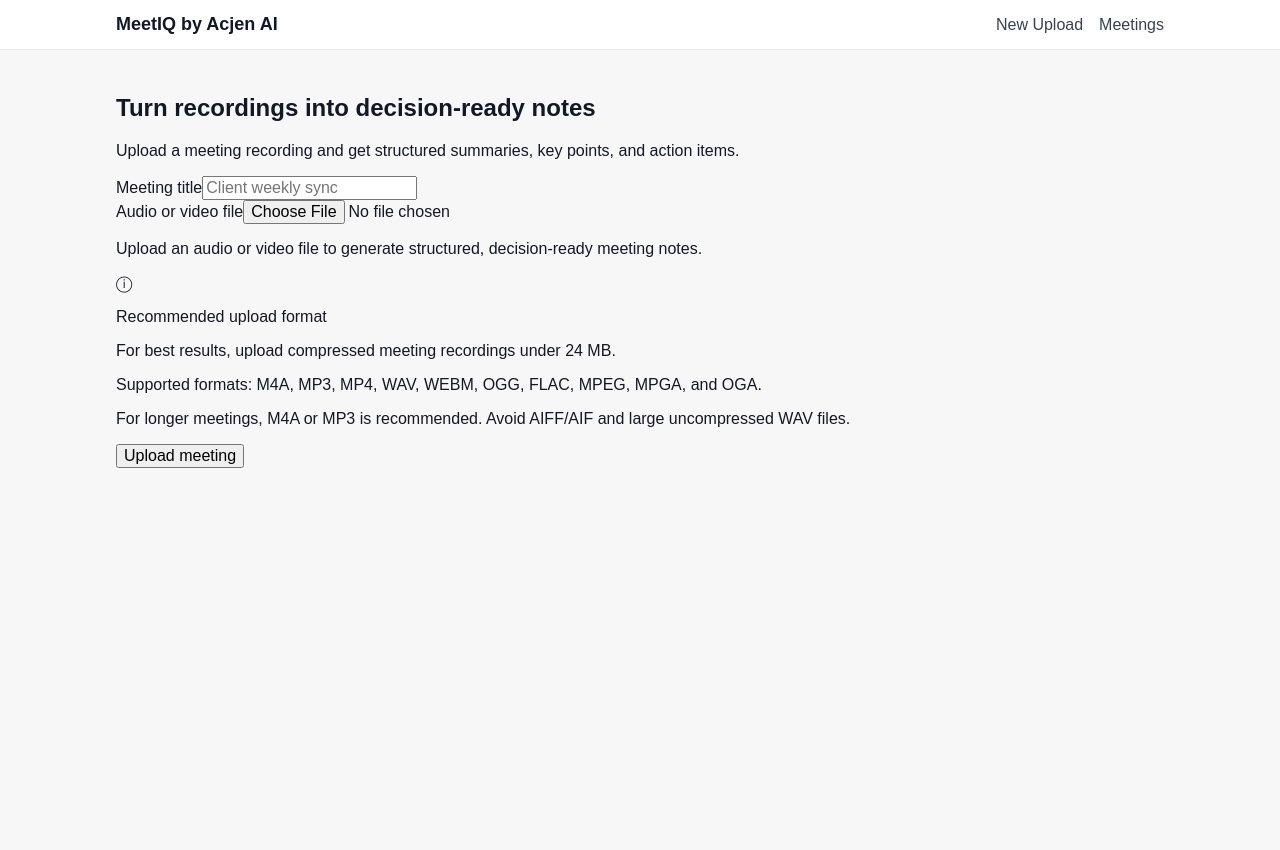
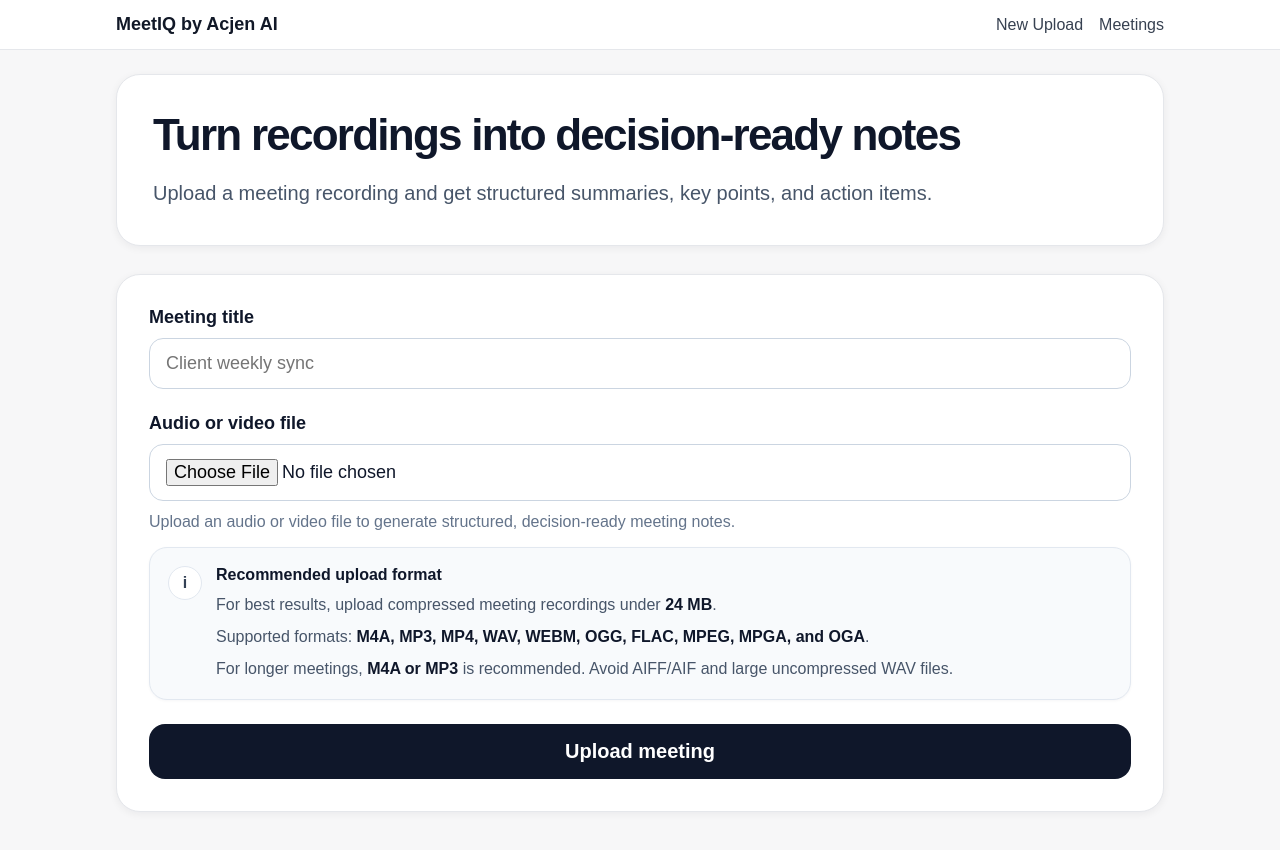
Before and after one commit to drlalitasaharan/meeting-notes-assistant, a Next.js app in the folder frontend/: page /upload in a window 1280 px wide. Before the commit the page ends 800 px from the top, so only its background shows below. Built offline with nearby package versions, Linux system fonts and the light colour scheme; no server answers.

Commit message:
Use inline styling for upload page

```diff
--- a/frontend/app/upload/page.tsx
+++ b/frontend/app/upload/page.tsx
@@ -37,6 +37,31 @@
 
   return null;
 }
+
+const cardStyle = {
+  background: "#ffffff",
+  border: "1px solid #e5e7eb",
+  borderRadius: 24,
+  boxShadow: "0 2px 8px rgba(15, 23, 42, 0.06)",
+};
+
+const inputStyle = {
+  width: "100%",
+  border: "1px solid #cbd5e1",
+  borderRadius: 14,
+  padding: "14px 16px",
+  fontSize: 18,
+  color: "#0f172a",
+  boxSizing: "border-box" as const,
+};
+
+const labelStyle = {
+  display: "block",
+  marginBottom: 10,
+  fontSize: 18,
+  fontWeight: 800,
+  color: "#0f172a",
+};
 
 export default function UploadPage() {
   const router = useRouter();
@@ -84,20 +109,35 @@
   }
 
   return (
-    <main className="mx-auto max-w-5xl px-6 py-10">
-      <section className="rounded-3xl border border-slate-200 bg-white p-8 shadow-sm">
-        <h1 className="text-4xl font-bold tracking-tight text-slate-950">
+    <div style={{ display: "grid", gap: 28 }}>
+      <section style={{ ...cardStyle, padding: 36 }}>
+        <h1
+          style={{
+            margin: 0,
+            fontSize: 44,
+            lineHeight: 1.1,
+            letterSpacing: "-0.04em",
+            color: "#0f172a",
+          }}
+        >
           Turn recordings into decision-ready notes
         </h1>
-        <p className="mt-4 text-lg text-slate-600">
+        <p
+          style={{
+            margin: "18px 0 0",
+            fontSize: 20,
+            lineHeight: 1.6,
+            color: "#475569",
+          }}
+        >
           Upload a meeting recording and get structured summaries, key points, and action items.
         </p>
       </section>
 
-      <section className="mt-8 rounded-3xl border border-slate-200 bg-white p-8 shadow-sm">
-        <form onSubmit={handleSubmit} className="space-y-6">
+      <section style={{ ...cardStyle, padding: 32 }}>
+        <form onSubmit={handleSubmit} style={{ display: "grid", gap: 24 }}>
           <div>
-            <label htmlFor="title" className="block text-lg font-bold text-slate-950">
+            <label htmlFor="title" style={labelStyle}>
               Meeting title
             </label>
             <input
@@ -105,13 +145,13 @@
               name="title"
               value={title}
               onChange={(event) => setTitle(event.target.value)}
-              className="mt-3 w-full rounded-2xl border border-slate-300 px-4 py-4 text-lg text-slate-950"
+              style={inputStyle}
               placeholder="Client weekly sync"
             />
           </div>
 
           <div>
-            <label htmlFor="file" className="block text-lg font-bold text-slate-950">
+            <label htmlFor="file" style={labelStyle}>
               Audio or video file
             </label>
             <input
@@ -120,38 +160,64 @@
               type="file"
               accept=".flac,.m4a,.mp3,.mp4,.mpeg,.mpga,.oga,.ogg,.wav,.webm,audio/flac,audio/mp4,audio/mpeg,audio/ogg,audio/wav,audio/webm,video/mp4,video/webm"
               onChange={(event) => setFile(event.target.files?.[0] ?? null)}
-              className="mt-3 w-full rounded-2xl border border-slate-300 px-4 py-4 text-lg text-slate-950"
+              style={inputStyle}
             />
-            <p className="mt-3 text-slate-500">
+            <p style={{ margin: "12px 0 0", color: "#64748b", fontSize: 16 }}>
               Upload an audio or video file to generate structured, decision-ready meeting notes.
             </p>
-            <div className="mt-4 rounded-2xl border border-slate-200 bg-slate-50 px-5 py-4 text-sm text-slate-600 shadow-sm">
-              <div className="flex items-start gap-3">
-                <div className="mt-0.5 flex h-8 w-8 shrink-0 items-center justify-center rounded-full bg-white text-base shadow-sm">
-                  ⓘ
+
+            <div
+              style={{
+                marginTop: 16,
+                border: "1px solid #e2e8f0",
+                background: "#f8fafc",
+                borderRadius: 18,
+                padding: 18,
+                boxShadow: "0 1px 3px rgba(15, 23, 42, 0.04)",
+              }}
+            >
+              <div style={{ display: "flex", gap: 14, alignItems: "flex-start" }}>
+                <div
+                  style={{
+                    width: 34,
+                    height: 34,
+                    borderRadius: "50%",
+                    background: "#ffffff",
+                    border: "1px solid #e2e8f0",
+                    display: "flex",
+                    alignItems: "center",
+                    justifyContent: "center",
+                    color: "#334155",
+                    fontWeight: 800,
+                    flexShrink: 0,
+                  }}
+                >
+                  i
                 </div>
-                <div className="space-y-2">
-                  <p className="font-bold text-slate-900">Recommended upload format</p>
-                  <p className="leading-6">
+                <div>
+                  <p style={{ margin: 0, fontWeight: 800, color: "#0f172a", fontSize: 16 }}>
+                    Recommended upload format
+                  </p>
+                  <p style={{ margin: "8px 0 0", color: "#475569", lineHeight: 1.6 }}>
                     For best results, upload compressed meeting recordings under{" "}
-                    <span className="font-semibold text-slate-800">24 MB</span>.
+                    <strong style={{ color: "#0f172a" }}>24 MB</strong>.
                   </p>
-                  <p className="leading-6">
+                  <p style={{ margin: "6px 0 0", color: "#475569", lineHeight: 1.6 }}>
                     Supported formats:{" "}
-                    <span className="font-semibold text-slate-800">
+                    <strong style={{ color: "#0f172a" }}>
                       M4A, MP3, MP4, WAV, WEBM, OGG, FLAC, MPEG, MPGA, and OGA
-                    </span>.
+                    </strong>.
                   </p>
-                  <p className="leading-6">
-                    For longer meetings,{" "}
-                    <span className="font-semibold text-slate-800">M4A or MP3</span>{" "}
+                  <p style={{ margin: "6px 0 0", color: "#475569", lineHeight: 1.6 }}>
+                    For longer meetings, <strong style={{ color: "#0f172a" }}>M4A or MP3</strong>{" "}
                     is recommended. Avoid AIFF/AIF and large uncompressed WAV files.
                   </p>
                 </div>
               </div>
             </div>
+
             {file ? (
-              <p className="mt-2 text-slate-950">
+              <p style={{ margin: "12px 0 0", color: "#0f172a", fontSize: 16 }}>
                 Selected file: <strong>{file.name}</strong>
               </p>
             ) : null}
@@ -160,18 +226,38 @@
           <button
             type="submit"
             disabled={isUploading}
-            className="w-full rounded-2xl bg-slate-950 px-6 py-4 text-lg font-bold text-white disabled:cursor-not-allowed disabled:opacity-60"
+            style={{
+              width: "100%",
+              border: "none",
+              borderRadius: 16,
+              background: isUploading ? "#334155" : "#0f172a",
+              color: "#ffffff",
+              padding: "16px 24px",
+              fontSize: 20,
+              fontWeight: 800,
+              cursor: isUploading ? "not-allowed" : "pointer",
+              opacity: isUploading ? 0.7 : 1,
+            }}
           >
             {isUploading ? "Uploading..." : "Upload meeting"}
           </button>
 
           {error ? (
-            <div className="rounded-2xl border border-red-200 bg-red-50 px-4 py-4 text-red-800">
+            <div
+              style={{
+                border: "1px solid #fecaca",
+                background: "#fef2f2",
+                color: "#991b1b",
+                borderRadius: 16,
+                padding: "14px 16px",
+                fontSize: 16,
+              }}
+            >
               {error}
             </div>
           ) : null}
         </form>
       </section>
-    </main>
+    </div>
   );
 }
```
